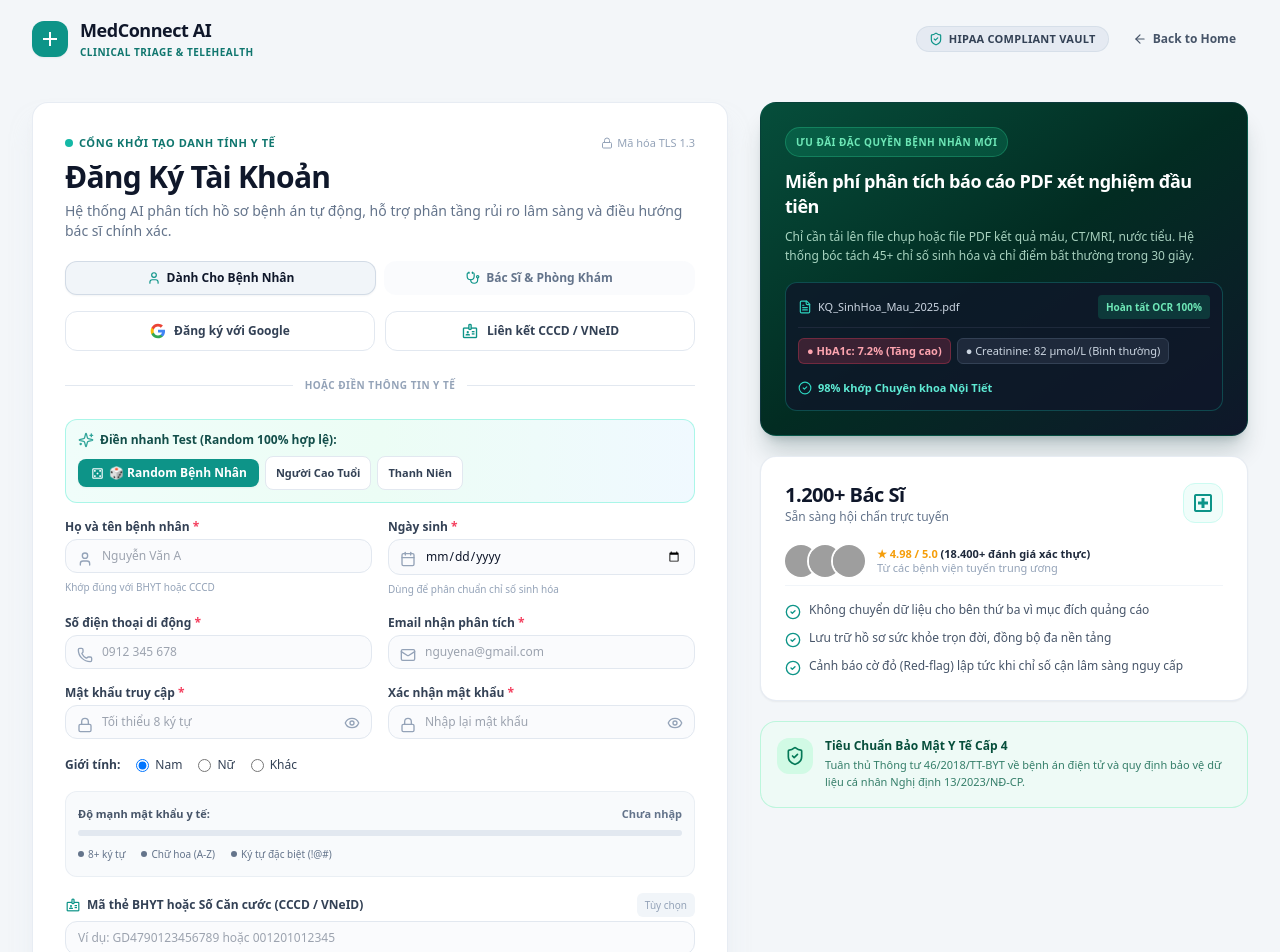
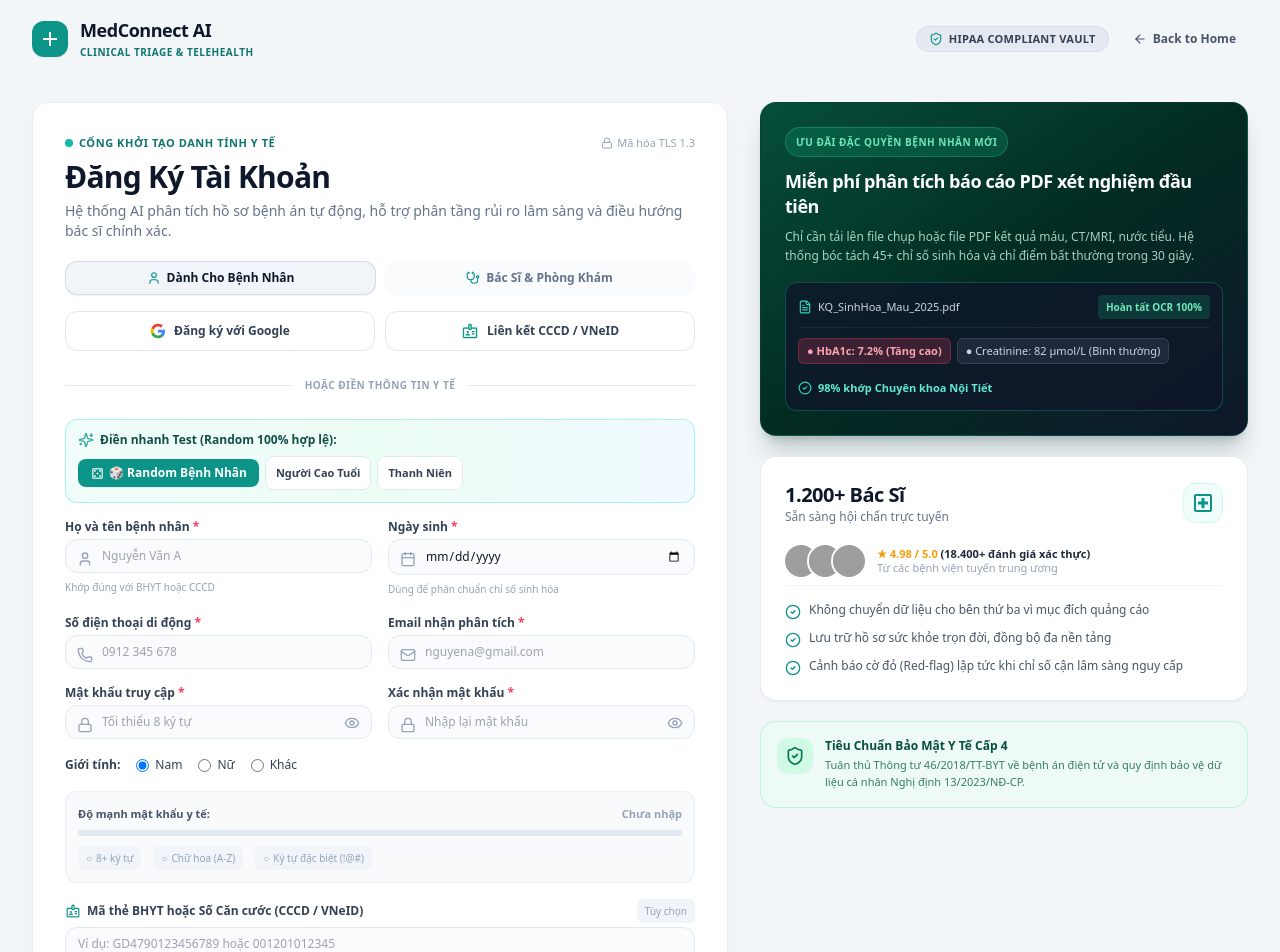
Before and after one commit to vinhhotff/KLTN-medical-assistant, a React (Vite) app in the folder frontend/: page /login in a window 1280 px wide. Shown: the top 952 px of the page. Built offline with nearby package versions, Linux system fonts and the light colour scheme; grey boxes are pictures that could not be loaded.

Commit message:
fix(auth): correct password strength calculation and fallthrough bug for invalid passwords

```diff
--- a/frontend/src/pages/LoginPage.tsx
+++ b/frontend/src/pages/LoginPage.tsx
@@ -61,11 +61,68 @@
   }, [regPassword]);
 
   const passwordStrength = useMemo(() => {
-    if (!regPassword) return { label: 'Chưa nhập', level: 0, color: 'bg-slate-200' };
-    const score = (passCriteria.length ? 1 : 0) + (passCriteria.uppercase ? 1 : 0) + (passCriteria.special ? 1 : 0);
-    if (score === 1) return { label: 'Yếu (Cần thêm ký tự)', level: 33, color: 'bg-rose-500' };
-    if (score === 2) return { label: 'Trung bình', level: 66, color: 'bg-amber-500' };
-    return { label: 'Rất mạnh (Tối ưu Y Tế)', level: 100, color: 'bg-emerald-500' };
+    if (!regPassword || regPassword.length === 0) {
+      return {
+        label: 'Chưa nhập',
+        level: 0,
+        color: 'bg-slate-200',
+        textColor: 'text-slate-400',
+      };
+    }
+
+    const { length, uppercase, special } = passCriteria;
+    const hasNumber = /[0-9]/.test(regPassword);
+    const hasLower = /[a-z]/.test(regPassword);
+
+    // If under 8 characters, it is strictly NOT compliant with HIPAA / EMR standards
+    if (!length) {
+      return {
+        label: `Không đạt chuẩn (${regPassword.length}/8 ký tự)`,
+        level: Math.max(15, Math.min(Math.round((regPassword.length / 8) * 33), 33)),
+        color: 'bg-rose-500',
+        textColor: 'text-rose-600',
+      };
+    }
+
+    // Length is >= 8 characters
+    let criteriaMet = 1; // has length >= 8
+    if (uppercase) criteriaMet++;
+    if (special) criteriaMet++;
+    if (hasNumber && hasLower) criteriaMet++;
+
+    if (criteriaMet === 1) {
+      return {
+        label: 'Yếu (Cần thêm chữ hoa & ký tự đặc biệt)',
+        level: 35,
+        color: 'bg-rose-500',
+        textColor: 'text-rose-600',
+      };
+    }
+
+    if (criteriaMet === 2) {
+      return {
+        label: 'Trung bình (Nên thêm chữ hoa hoặc ký tự đặc biệt)',
+        level: 66,
+        color: 'bg-amber-500',
+        textColor: 'text-amber-600',
+      };
+    }
+
+    if (criteriaMet === 3) {
+      return {
+        label: 'Khá mạnh (Gần đạt chuẩn tối ưu)',
+        level: 85,
+        color: 'bg-teal-500',
+        textColor: 'text-teal-600',
+      };
+    }
+
+    return {
+      label: 'Rất mạnh (Tối ưu Y Tế 256-Bit)',
+      level: 100,
+      color: 'bg-emerald-500',
+      textColor: 'text-emerald-600',
+    };
   }, [regPassword, passCriteria]);
 
   // Handle Registration
@@ -611,28 +668,40 @@
                 <div className="p-3 bg-slate-50 rounded-xl border border-slate-200/60">
                   <div className="flex items-center justify-between text-[11px] mb-1.5">
                     <span className="font-semibold text-slate-600">Độ mạnh mật khẩu y tế:</span>
-                    <span className={`font-bold ${passwordStrength.level >= 66 ? 'text-emerald-600' : 'text-slate-500'}`}>
+                    <span className={`font-bold ${passwordStrength.textColor}`}>
                       {passwordStrength.label}
                     </span>
                   </div>
-                  <div className="w-full h-1.5 bg-slate-200 rounded-full overflow-hidden mb-2">
+                  <div className="w-full h-1.5 bg-slate-200 rounded-full overflow-hidden mb-2.5">
                     <div
                       className={`h-full transition-all duration-300 ${passwordStrength.color}`}
                       style={{ width: `${passwordStrength.level}%` }}
                     ></div>
                   </div>
-                  <div className="flex items-center gap-4 text-[10px] text-slate-500">
-                    <span className={`flex items-center gap-1 ${passCriteria.length ? 'text-emerald-600 font-bold' : ''}`}>
-                      <span className="w-1.5 h-1.5 rounded-full bg-current"></span>
-                      8+ ký tự
+                  <div className="flex flex-wrap items-center gap-2 sm:gap-3 text-[10px]">
+                    <span className={`flex items-center gap-1 px-2 py-0.5 rounded-md transition-colors ${
+                      passCriteria.length
+                        ? 'bg-emerald-50 text-emerald-700 font-bold border border-emerald-200'
+                        : 'bg-slate-100 text-slate-400'
+                    }`}>
+                      <span>{passCriteria.length ? '✓' : '○'}</span>
+                      <span>8+ ký tự</span>
                     </span>
-                    <span className={`flex items-center gap-1 ${passCriteria.uppercase ? 'text-emerald-600 font-bold' : ''}`}>
-                      <span className="w-1.5 h-1.5 rounded-full bg-current"></span>
-                      Chữ hoa (A-Z)
+                    <span className={`flex items-center gap-1 px-2 py-0.5 rounded-md transition-colors ${
+                      passCriteria.uppercase
+                        ? 'bg-emerald-50 text-emerald-700 font-bold border border-emerald-200'
+                        : 'bg-slate-100 text-slate-400'
+                    }`}>
+                      <span>{passCriteria.uppercase ? '✓' : '○'}</span>
+                      <span>Chữ hoa (A-Z)</span>
                     </span>
-                    <span className={`flex items-center gap-1 ${passCriteria.special ? 'text-emerald-600 font-bold' : ''}`}>
-                      <span className="w-1.5 h-1.5 rounded-full bg-current"></span>
-                      Ký tự đặc biệt (!@#)
+                    <span className={`flex items-center gap-1 px-2 py-0.5 rounded-md transition-colors ${
+                      passCriteria.special
+                        ? 'bg-emerald-50 text-emerald-700 font-bold border border-emerald-200'
+                        : 'bg-slate-100 text-slate-400'
+                    }`}>
+                      <span>{passCriteria.special ? '✓' : '○'}</span>
+                      <span>Ký tự đặc biệt (!@#)</span>
                     </span>
                   </div>
                 </div>
```
Also changed, not shown: 1 other file (tests, documents, lock files or other folders).
